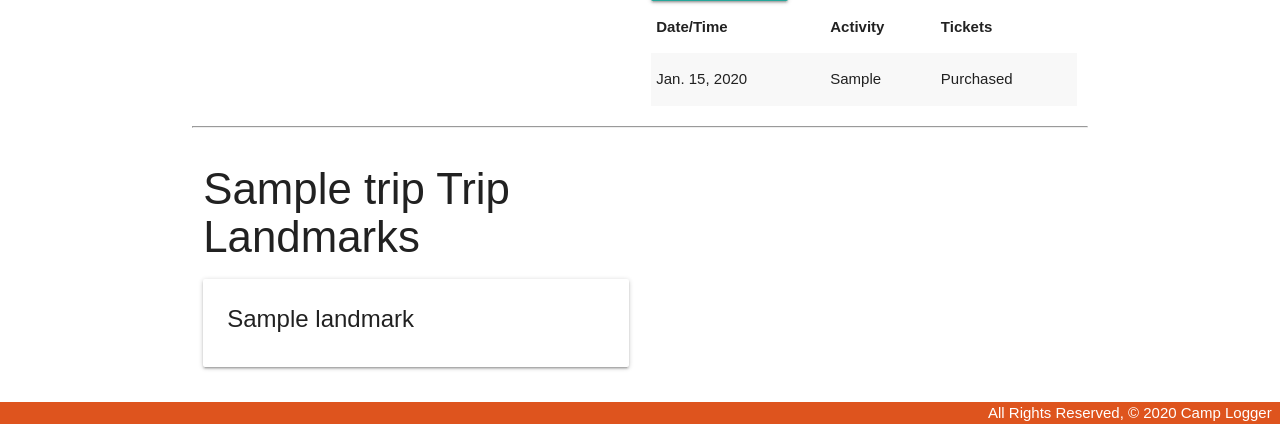
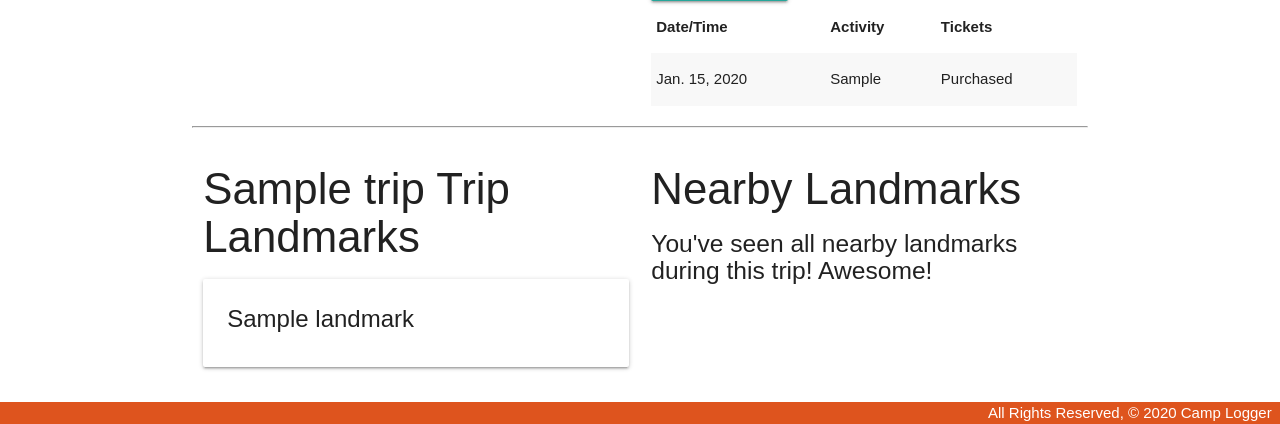
Before and after one commit to cococtrl/travel-logger, a Django app: page /trips/1/ in a window 1280 px wide. Shown: the part 577-1001 px from the top of the page. Run offline with Django 3.2, Linux system fonts and the light colour scheme; tables that the repository leaves empty hold one stand-in row (values such as "Sample post"); some web fonts are replaced.

Commit message:
landmark basic crud function

```diff
--- a/main_app/templates/trips/detail.html
+++ b/main_app/templates/trips/detail.html
@@ -44,7 +44,7 @@
  <div class="col s6">
   <h3>{{ trip.name }} Trip Landmarks</h3>
   {% if trip.landmarks.count %}
-   {% for landmark in trip.landmarks.all %}
+  {% for landmark in trip.landmarks.all %}
     <div class="card">
      <div class="card-content">
       <span class="card-title">
@@ -56,7 +56,27 @@
  {% else %}
  <h5>No Landmarks :(</h5>{% endif %}
 </div>
-<!-- Available toys will come after this line -->
+<div class="col s6">
+  <h3>Nearby Landmarks</h3>
+  {% if landmarks.count %}
+    {% for landmark in landmarks.all %}
+      <div class="card">
+        <div class="card-content">
+          <span class="card-title">
+            {{ landmark.name }}
+          </span>
+        </div>
+        <div class="card-action">
+          <form action="{% url 'assoc_landmark' trip.id landmark.id %}" method="post">
+            {% csrf_token %}
+            <button type="submit" class="btn">Add</button>
+          </form>
+        </div>
+      </div>
+    {% endfor %}
+  {% else %}
+    <h5>You've seen all nearby landmarks during this trip! Awesome!</h5>
+  {% endif %}
 </div>
         <script>
           var dateEl = document.getElementById('id_date');
--- a/main_app/urls.py
+++ b/main_app/urls.py
@@ -15,4 +15,5 @@ urlpatterns = [
     path('landmarks/<int:pk>/update/', views.LandmarkUpdate.as_view(), name='landmarks_update'),
     path('landmarks/<int:pk>/delete/', views.LandmarkDelete.as_view(), name='landmarks_delete'),
     path('landmarks/create/', views.LandmarkCreate.as_view(), name='landmarks_create'),
+    path('trips/<int:trip_id>/assoc_landmark/<int:landmark_id>/', views.assoc_landmark, name='assoc_landmark')
 ]
--- a/main_app/views.py
+++ b/main_app/views.py
@@ -18,9 +18,11 @@ def trips_index(request):
 def trips_detail(request, trip_id):
     trip = Trip.objects.get(id=trip_id)
     activity_form = ActivityForm()
+    nearby_landmarks = Landmark.objects.exclude(id__in = trip.landmarks.all().values_list('id'))
     return render(request, 'trips/detail.html', {
             'trip': trip,
-            'activity_form' : activity_form
+            'activity_form' : activity_form,
+            'landmarks' : nearby_landmarks
         })
 
 def add_activity(request, trip_id):
@@ -30,6 +32,10 @@ def add_activity(request, trip_id):
         new_activity.trip_id = trip_id
         new_activity.save()
 
+    return redirect('detail', trip_id=trip_id)
+
+def assoc_landmark(request, trip_id, landmark_id):
+    Trip.objects.get(id=trip_id).landmarks.add(landmark_id)
     return redirect('detail', trip_id=trip_id)
 
 class TripCreate(CreateView):
```
Also changed, not shown: travellog/urls.py (line endings or trailing spaces).
